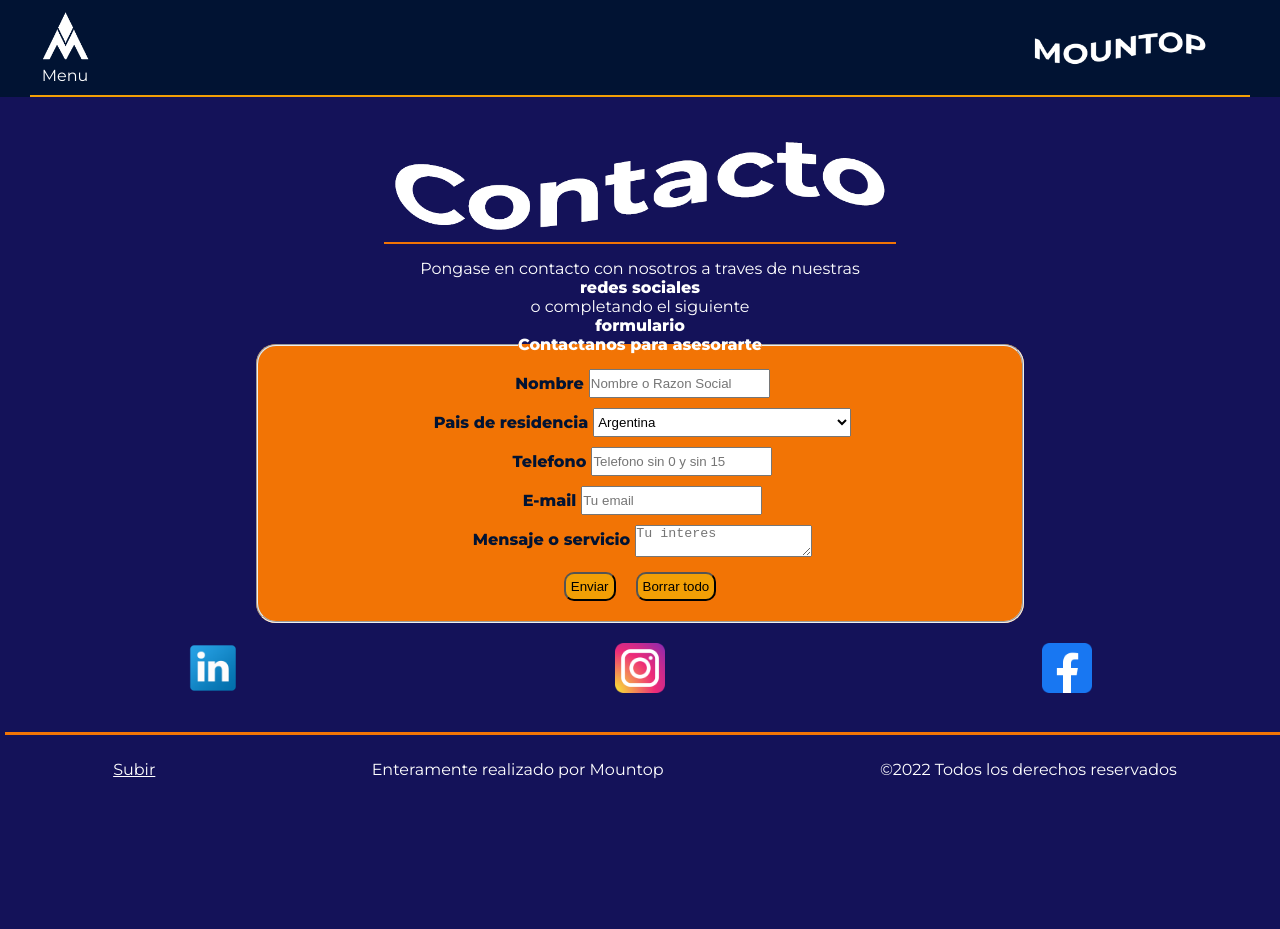
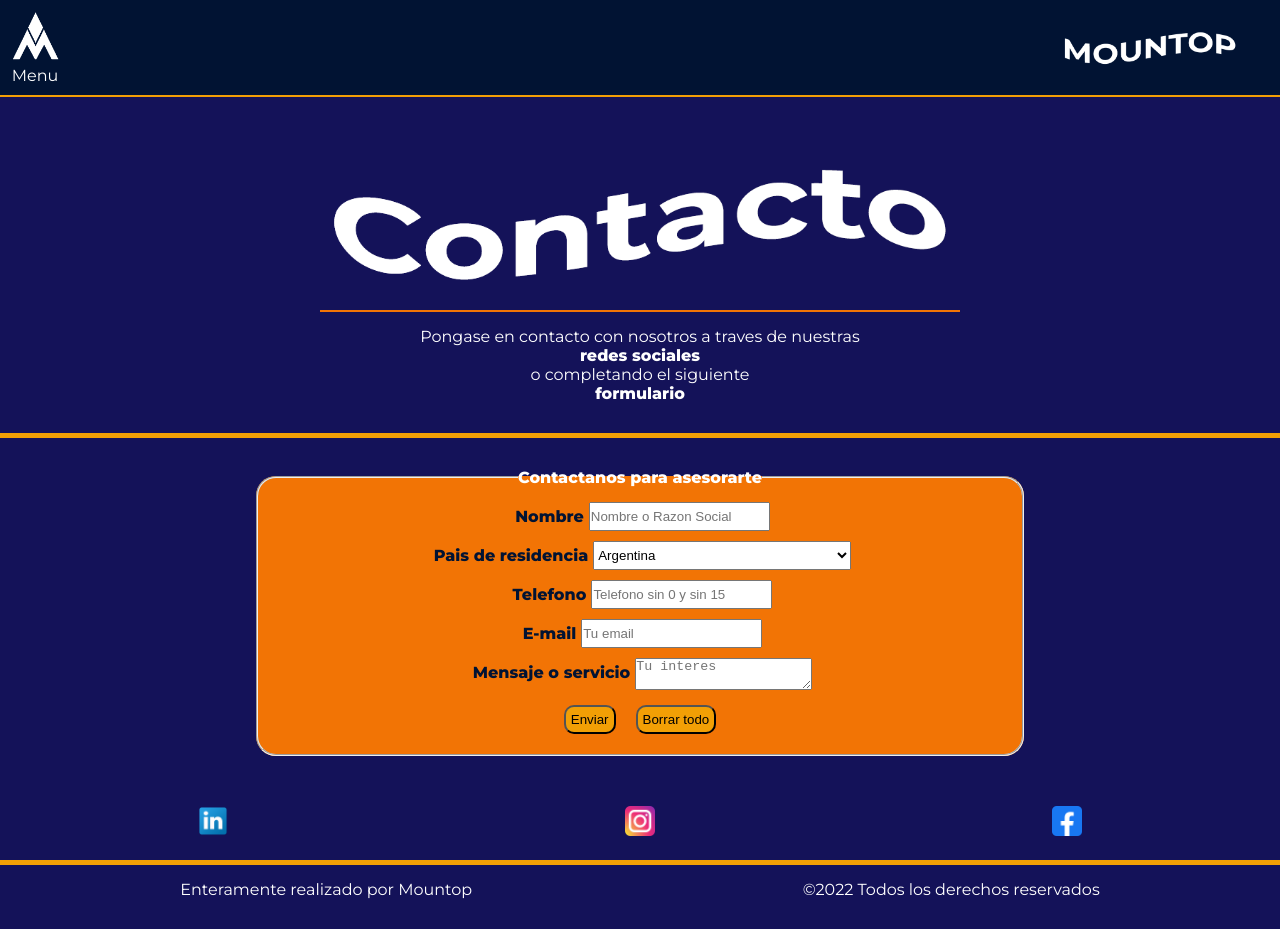
Before and after one commit to Ramirocco/coder, a plain HTML site: page pages/contacto.html in a window 1280 px wide. Before the commit the page ends 819 px from the top, so only its background shows below. Drawn offline with Linux system fonts and the light colour scheme.

Commit message:
arregle el footer y saque un poco de divs, quedan los id y mejorar los img de titulo

```diff
--- a/assets/css/style.css
+++ b/assets/css/style.css
@@ -3,6 +3,7 @@
     padding: 0;
     box-sizing: border-box;
 }
+
 
 html {
     background-color: #141259;
@@ -11,9 +12,7 @@ html {
     font-weight: 400;
 }
 
-h1, h2 {
-    display: none;
-}
+body{ min-height: 100vh;}
 
 span {
     margin: 0 1ex;
@@ -42,7 +41,7 @@ li {
     justify-content: space-between;
     padding: 10px;
     border-bottom: #F29F05 2px solid;
-    margin: 0 30px 20px
+    margin: 0 20px  0 0;
 }
 
 .indice__nombre {
@@ -54,7 +53,7 @@ li {
 
 .indice__nombre__mountop {
     display:flex;
-    margin: auto;
+justify-content: end;
     width: 180px;
 }
 
@@ -77,6 +76,7 @@ li {
 
 .index {display: flex;
     flex-direction: column;
+    width: 100%;
 }
 
 .index .main--centrar {
@@ -191,10 +191,6 @@ width: 60%;
     display:inline-block;
 }
 
-.contenedor__footer {
-    margin: 25px
-}
-
 .footer__p--link {
     color: #ffffff;
 }
@@ -203,10 +199,9 @@ footer {display: flex;
     width: 100%;
     justify-content: space-around;
     margin: 30px 40px 10;
-    border-top: #F27405 3px solid;
 }
 
-.footer {
+.red {
     display: flex;
     width: 100%;
     justify-content: space-around;
@@ -227,6 +222,7 @@ justify-content: center;
     display:flex;
     justify-content: center;
 }
+
 
 .navegador__li {
     background-color: #F29F05;
@@ -290,6 +286,8 @@ justify-content: center;
 .nosotros {
     display: flex;
     flex-direction: column;
+    padding: 30px 0;
+    border-bottom: #F29F05 5px solid;
 }
 
 .nosotros__titulo {
@@ -301,7 +299,8 @@ justify-content: center;
 .nosotros__titulo__img {
 justify-content:  space-evenly;
 margin: auto;
-width: 40%;
+width: 50%;
+padding: 15px 0;
 border-bottom: 2px #F27405 solid}
 
 
@@ -355,8 +354,7 @@ flex-direction: column;}
 .nosotros__img .main__menu .menu__img {width: 70%;}
 
 .iframe {display: flex;
-    justify-content: center;
-border-bottom: #F29F05 solid 3px;}
+    justify-content: center;}
 
 .iiframe {display: flex;
     justify-content: center;
@@ -365,19 +363,11 @@ border-bottom: #F29F05 solid 3px;}
     margin: 5%;}
 
 
-
-
-
-
-
-
-
-
-
 /* comienzo contacto */
 form {display: flex;
     justify-content: center;
     flex-direction: column;
+    padding: 30px 0;
 border-radius: 900;}
 
 .nosotros__descripcion__p_c {display: flex;
@@ -415,18 +405,19 @@ margin: auto;}
 
 .btn:hover {color: #C9E9F6;background-color: #141259;box-shadow: #F29F05;}
 
-.contacto__img {width: 50px;
+.contacto__img {width: 30px;
 margin: 20px;}
 
 
 .gridcontainer{ display: grid;
+width: 100%;
 grid-template-columns: auto;
 grid-template-rows: auto 1fr  auto;
 grid-template-areas:    "nav"
                         "main"
                         "footer"}
 header { grid-area: nav; margin-bottom: 15px;}
-footer {grid-area: footer; margin: 15px 5px; text-align: center;}
+footer {grid-area: footer; margin: 15px 0; text-align: center; border-top: #F29F05 5px solid; padding: 15px;margin-top: auto;}
 main {grid-area: main;}
 
 @media (max-width: 576px) {
@@ -484,5 +475,3 @@ main {grid-area: main;}
 .foto { width: 80%;}
 
 /* inicion contacto */
-
-}
--- a/pages/contacto.html
+++ b/pages/contacto.html
@@ -13,20 +13,14 @@
 
 <body>
     <div id="top"></div>
-    <header>
-        <nav class="indice">
+    <header class="indice">
         <div class="indice__logo">
-                <div class="indice__logo__a">
             <a href="./menu.html"> <img class="indice__logo__a__img" src="../assets/img/logo mountop.png" alt="Logo Mountop" id="logo"></a>
-                </div>
-                <div class="indice__logo__p">
             <P class="indice__logo__p">Menu</P>
-                </div>
         </div>
         <div class="indice__nombre">
             <img class="indice__nombre__mountop" src="../assets/img/MOUNTOP.png" alt="Mountop" id="mountop">
         </div>
-        </nav>
     </header>
 
     <div class="nosotros">
@@ -311,7 +305,7 @@
             </fieldset>
         </form>
     </main>
-    <section class="footer">
+    <section class="red">
         <section>
         <a href="https://www.linkedin.com/" target="_blank"><img class="contacto__img" src="../assets/img/linkedin.png" alt="Linkedin mountop"></a>
         </section>
@@ -323,10 +317,9 @@
         </div>
     </section>
 
-    <footer class=".footer">
-        <div class="contenedor__footer"><a class="footer__p--link" href="#top">Subir</a></div>
-        <div class="contenedor__footer"><p class="footer__p" >Enteramente realizado por Mountop</p></div>
-        <div class="contenedor__footer"><p class="footer__p" > ©2022 Todos los derechos reservados</p></div>
+    <footer class="contenedor__footer">
+        <p class="footer__p" >Enteramente realizado por Mountop</p>
+        <p class="footer__p" > ©2022 Todos los derechos reservados</p>
     </footer>
 </body>
 </html>
```
Also changed, not shown: index.html (+6 -18 lines), pages/menu.html (+5 -13 lines), pages/quienes.html (+4 -12 lines), pages/servicios.html (+6 -13 lines). Lines whose indentation alone changed are shown as unchanged.
